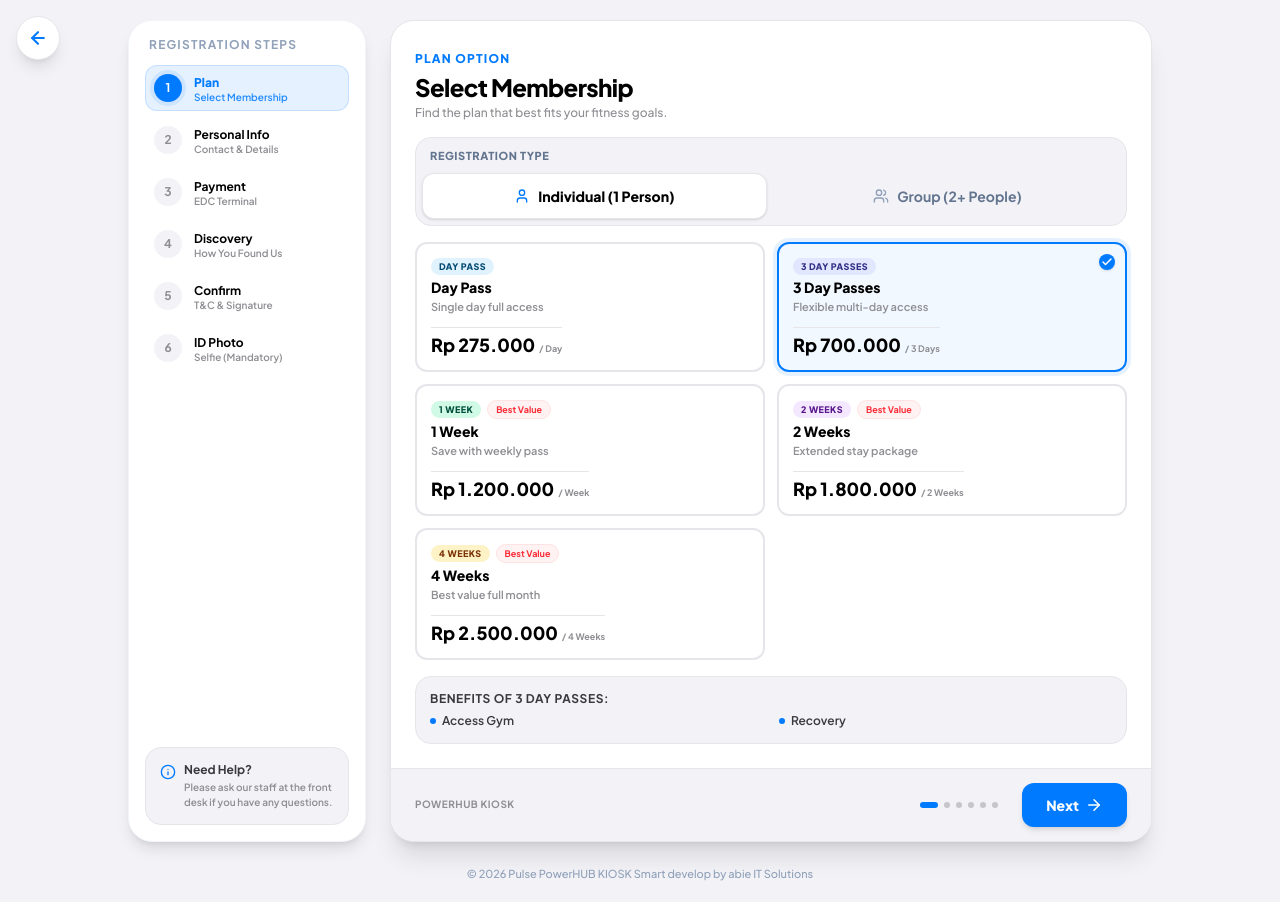
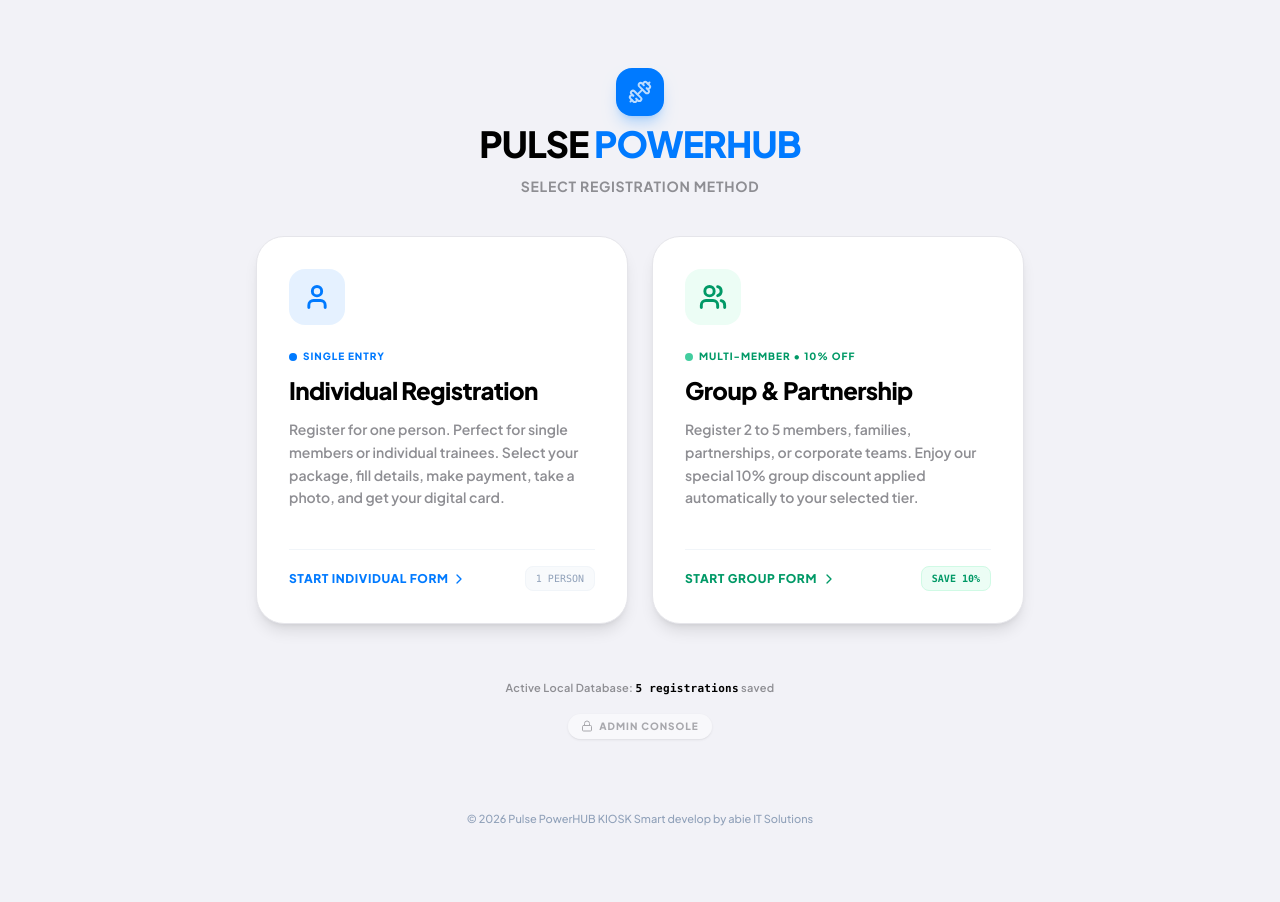
Before and after one commit to pulsegym-abie/member-pulse-gym, a React (Vite) app: page / in a window 1280 px wide. After the commit the page ends 847 px from the top, so only its background shows below. Built offline with nearby package versions, Linux system fonts and the light colour scheme.

Commit message:
feat: set portal as default app view
Changed the initial view state from 'member' to 'portal' and updated the registration reset logic to return users to the portal screen.

```diff
--- a/src/App.tsx
+++ b/src/App.tsx
@@ -99,7 +99,7 @@ const formatRupiah = (amount: number) => {
 
 export default function App() {
   // --- STATE ---
-  const [currentView, setCurrentView] = useState<'portal' | 'member' | 'dashboard'>('member');
+  const [currentView, setCurrentView] = useState<'portal' | 'member' | 'dashboard'>('portal');
   const [registrationType, setRegistrationType] = useState<'individual' | 'group'>('individual');
   const [groupSize, setGroupSize] = useState<number>(2);
   const [groupMembers, setGroupMembers] = useState<string[]>(['']);
@@ -673,7 +673,7 @@ export default function App() {
     setGroupMembers(['']);
     setDirection(-1);
     setCurrentStep('membership_package');
-    setCurrentView('member');
+    setCurrentView('portal');
   };
 
   // --- EXPORT TO CSV ---
@@ -826,85 +826,117 @@ export default function App() {
       <main className="w-full max-w-5xl mx-auto flex-grow flex flex-col justify-center">
 
         {currentView === 'portal' && (
-          <div className="w-full max-w-4xl mx-auto py-4 md:py-8 space-y-8 animate-fade-in" id="view-portal">
-            <div className="grid grid-cols-1 md:grid-cols-2 gap-6 max-w-3xl mx-auto pt-4">
-              {/* CARD 1: MEMBER KIOSK */}
+          <div className="w-full max-w-4xl mx-auto py-4 md:py-12 space-y-10 animate-fade-in" id="view-portal">
+
+            {/* Title / Header of the Choice Screen */}
+            <div className="text-center space-y-3 max-w-xl mx-auto">
+              <div className="w-12 h-12 rounded-2xl bg-[#007AFF] flex items-center justify-center text-white shadow-lg shadow-[#007AFF]/25 mx-auto mb-2">
+                <Dumbbell className="w-6 h-6 animate-pulse" />
+              </div>
+              <h2 className="text-3xl md:text-4xl font-black text-black tracking-tight font-display">
+                PULSE <span className="text-[#007AFF]">POWERHUB</span>
+              </h2>
+              <p className="text-xs md:text-sm text-[#8E8E93] font-bold uppercase tracking-wider">
+                Select Registration Method
+              </p>
+            </div>
+
+            <div className="grid grid-cols-1 md:grid-cols-2 gap-6 max-w-3xl mx-auto">
+              {/* CARD 1: INDIVIDUAL REGISTRATION */}
               <button
                 type="button"
-                id="btn-goto-member"
+                id="btn-goto-individual"
                 onClick={() => {
+                  setRegistrationType('individual');
+                  setGroupSize(1);
+                  setGroupMembers(['']);
                   setDirection(1);
                   setCurrentView('member');
                 }}
-                className="bg-white rounded-[24px] border border-[#E5E5EA] shadow-lg p-6 md:p-8 flex flex-col justify-between text-left transition hover:shadow-xl hover:border-[#007AFF]/40 hover:-translate-y-1 active:scale-[0.98] group cursor-pointer duration-300"
+                className="bg-white rounded-[28px] border border-[#E5E5EA] shadow-lg p-6 md:p-8 flex flex-col justify-between text-left transition duration-300 hover:shadow-2xl hover:border-[#007AFF]/40 hover:-translate-y-1 active:scale-[0.98] group cursor-pointer"
               >
                 <div>
-                  <div className="w-14 h-14 bg-[#007AFF]/10 text-[#007AFF] rounded-2xl flex items-center justify-center mb-6 group-hover:scale-110 transition duration-300">
-                    <Users className="w-7 h-7 stroke-[2.5px]" />
+                  <div className="w-14 h-14 bg-[#007AFF]/10 text-[#007AFF] rounded-2xl flex items-center justify-center mb-6 group-hover:scale-110 group-hover:bg-[#007AFF]/15 transition duration-300">
+                    <User className="w-7 h-7 stroke-[2.5px]" />
                   </div>
-                  <div className="flex items-center space-x-2">
-                    <span className="w-2 h-2 bg-emerald-500 rounded-full animate-ping" />
-                    <span className="text-[10px] font-extrabold text-emerald-600 uppercase tracking-widest">Self-Service Active</span>
+                  <div className="flex items-center space-x-1.5">
+                    <span className="w-2 h-2 bg-[#007AFF] rounded-full" />
+                    <span className="text-[10px] font-extrabold text-[#007AFF] uppercase tracking-widest">Single Entry</span>
                   </div>
-                  <h3 className="text-xl font-extrabold text-black mt-2 tracking-tight">
-                    Member Registration
+                  <h3 className="text-xl md:text-2xl font-extrabold text-black mt-2.5 tracking-tight font-display">
+                    Individual Registration
                   </h3>
-                  <p className="text-xs text-[#8E8E93] mt-2 font-medium leading-relaxed">
-                    Pick your customized membership, register contact credentials, complete terminal payments, capture a quick ID photo, and generate your personal Pulse digital card instantly.
+                  <p className="text-xs md:text-sm text-[#8E8E93] mt-3 font-semibold leading-relaxed">
+                    Register for one person. Perfect for single members or individual trainees. Select your package, fill details, make payment, take a photo, and get your digital card.
                   </p>
                 </div>
-                <div className="mt-8 flex items-center justify-between w-full">
+                <div className="mt-10 flex items-center justify-between w-full pt-4 border-t border-slate-100">
                   <span className="text-xs font-extrabold text-[#007AFF] uppercase tracking-wider group-hover:translate-x-1.5 transition duration-300 flex items-center">
-                    Start Registration <ChevronRight className="w-4 h-4 ml-0.5" />
+                    Start Individual Form <ChevronRight className="w-4 h-4 ml-0.5" />
                   </span>
-                  <div className="text-[10px] text-slate-400 font-mono bg-slate-50 px-2 py-1 rounded-md border border-slate-100">
-                    TERMINAL-01
+                  <div className="text-[10px] text-slate-400 font-mono bg-slate-50 px-2.5 py-1 rounded-lg border border-slate-100">
+                    1 PERSON
                   </div>
                 </div>
               </button>
 
-              {/* CARD 2: LOGIN DASHBOARD */}
+              {/* CARD 2: GROUP & PARTNERSHIP */}
               <button
                 type="button"
-                id="btn-goto-dashboard"
+                id="btn-goto-group"
+                onClick={() => {
+                  setRegistrationType('group');
+                  setGroupSize(2);
+                  setGroupMembers(['']);
+                  setDirection(1);
+                  setCurrentView('member');
+                }}
+                className="bg-white rounded-[28px] border border-[#E5E5EA] shadow-lg p-6 md:p-8 flex flex-col justify-between text-left transition duration-300 hover:shadow-2xl hover:border-emerald-500/40 hover:-translate-y-1 active:scale-[0.98] group cursor-pointer"
+              >
+                <div>
+                  <div className="w-14 h-14 bg-emerald-50 text-emerald-600 rounded-2xl flex items-center justify-center mb-6 group-hover:scale-110 group-hover:bg-emerald-100 transition duration-300">
+                    <Users className="w-7 h-7 stroke-[2.5px]" />
+                  </div>
+                  <div className="flex items-center space-x-1.5">
+                    <span className="w-2 h-2 bg-emerald-500 rounded-full animate-pulse" />
+                    <span className="text-[10px] font-extrabold text-emerald-600 uppercase tracking-widest">Multi-Member • 10% Off</span>
+                  </div>
+                  <h3 className="text-xl md:text-2xl font-extrabold text-black mt-2.5 tracking-tight font-display">
+                    Group & Partnership
+                  </h3>
+                  <p className="text-xs md:text-sm text-[#8E8E93] mt-3 font-semibold leading-relaxed">
+                    Register 2 to 5 members, families, partnerships, or corporate teams. Enjoy our special 10% group discount applied automatically to your selected tier.
+                  </p>
+                </div>
+                <div className="mt-10 flex items-center justify-between w-full pt-4 border-t border-slate-100">
+                  <span className="text-xs font-extrabold text-emerald-600 uppercase tracking-wider group-hover:translate-x-1.5 transition duration-300 flex items-center">
+                    Start Group Form <ChevronRight className="w-4 h-4 ml-1" />
+                  </span>
+                  <div className="text-[10px] text-emerald-600 font-extrabold font-mono bg-emerald-50 px-2.5 py-1 rounded-lg border border-emerald-100">
+                    SAVE 10%
+                  </div>
+                </div>
+              </button>
+            </div>
+
+            {/* Subtle Footer with Admin Gateway */}
+            <div className="max-w-md mx-auto pt-4 flex flex-col items-center justify-center space-y-4">
+              <p className="text-[11px] text-[#8E8E93] font-semibold tracking-wide">
+                Active Local Database: <span className="text-black font-extrabold font-mono">{allRegistrations.length} registrations</span> saved
+              </p>
+
+              <button
+                type="button"
                 onClick={() => {
                   setLoginError('');
                   setPasscode('');
                   setShowLoginModal(true);
                 }}
-                className="bg-white rounded-[24px] border border-[#E5E5EA] shadow-lg p-6 md:p-8 flex flex-col justify-between text-left transition hover:shadow-xl hover:border-slate-800/40 hover:-translate-y-1 active:scale-[0.98] group cursor-pointer duration-300"
+                className="text-[10px] font-extrabold text-[#8E8E93] hover:text-black hover:underline tracking-widest uppercase cursor-pointer flex items-center space-x-1.5 transition duration-200 py-1 px-3 bg-white/60 hover:bg-white rounded-full border border-transparent hover:border-[#E5E5EA] shadow-sm animate-pulse"
               >
-                <div>
-                  <div className="w-14 h-14 bg-slate-100 text-slate-800 rounded-2xl flex items-center justify-center mb-6 group-hover:scale-110 transition duration-300">
-                    <LayoutDashboard className="w-7 h-7 text-slate-600" />
-                  </div>
-                  <div className="flex items-center space-x-2">
-                    <span className="w-2 h-2 bg-indigo-500 rounded-full" />
-                    <span className="text-[10px] font-extrabold text-indigo-600 uppercase tracking-widest">Secure Admin Portal</span>
-                  </div>
-                  <h3 className="text-xl font-extrabold text-black mt-2 tracking-tight">
-                    Login Dashboard
-                  </h3>
-                  <p className="text-xs text-[#8E8E93] mt-2 font-medium leading-relaxed">
-                    Access administrative counters, track customer registrations, monitor active plan metrics, review user-submitted photos, delete outdated records, and export excel/CSV spreadsheets.
-                  </p>
-                </div>
-                <div className="mt-8 flex items-center justify-between w-full">
-                  <span className="text-xs font-extrabold text-slate-700 uppercase tracking-wider group-hover:translate-x-1.5 transition duration-300 flex items-center">
-                    Enter Dashboard <ChevronRight className="w-4 h-4 ml-0.5" />
-                  </span>
-                  <div className="text-[10px] text-slate-400 font-mono bg-slate-50 px-2 py-1 rounded-md border border-slate-100">
-                    SECURE-GATE
-                  </div>
-                </div>
+                <Lock className="w-3 h-3 text-[#8E8E93]" />
+                <span>Admin Console</span>
               </button>
-            </div>
-
-            {/* Quick stats footer for the portal */}
-            <div className="max-w-md mx-auto pt-6 text-center">
-              <p className="text-[11px] text-[#8E8E93] font-semibold tracking-wide">
-                Active Local Database: <span className="text-black font-extrabold font-mono">{allRegistrations.length} registrations</span> saved
-              </p>
             </div>
           </div>
         )}
@@ -1487,36 +1519,7 @@ export default function App() {
                             <p className="text-xs text-[#8E8E93] mt-0.5 font-medium">Find the plan that best fits your fitness goals.</p>
                           </div>
 
-                          {/* Individual vs Group Registration Selection */}
-                          <div className="bg-[#F2F2F7] p-1.5 rounded-2xl border border-[#E5E5EA]">
-                            <div className="text-[11px] font-extrabold text-slate-500 uppercase tracking-wider mb-2 ml-2 mt-1">Registration Type</div>
-                            <div className="grid grid-cols-2 gap-2">
-                              <button
-                                type="button"
-                                onClick={() => setRegistrationType('individual')}
-                                className={`flex items-center justify-center space-x-2 py-3 px-4 rounded-xl font-bold text-xs md:text-sm transition-all cursor-pointer ${
-                                  registrationType === 'individual'
-                                    ? 'bg-white text-black border border-[#E5E5EA] shadow-sm font-extrabold'
-                                    : 'text-slate-500 hover:text-black hover:bg-white/50'
-                                }`}
-                              >
-                                <User className={`w-4 h-4 ${registrationType === 'individual' ? 'text-[#007AFF]' : 'text-slate-400'}`} />
-                                <span>Individual (1 Person)</span>
-                              </button>
-                              <button
-                                type="button"
-                                onClick={() => setRegistrationType('group')}
-                                className={`flex items-center justify-center space-x-2 py-3 px-4 rounded-xl font-bold text-xs md:text-sm transition-all cursor-pointer ${
-                                  registrationType === 'group'
-                                    ? 'bg-white text-black border border-[#E5E5EA] shadow-sm font-extrabold'
-                                    : 'text-slate-500 hover:text-black hover:bg-white/50'
-                                }`}
-                              >
-                                <Users className={`w-4 h-4 ${registrationType === 'group' ? 'text-[#007AFF]' : 'text-slate-400'}`} />
-                                <span>Group (2+ People)</span>
-                              </button>
-                            </div>
-                          </div>
+
 
                           {/* Dynamic Group Size selector if Group chosen */}
                           {registrationType === 'group' && (
```
